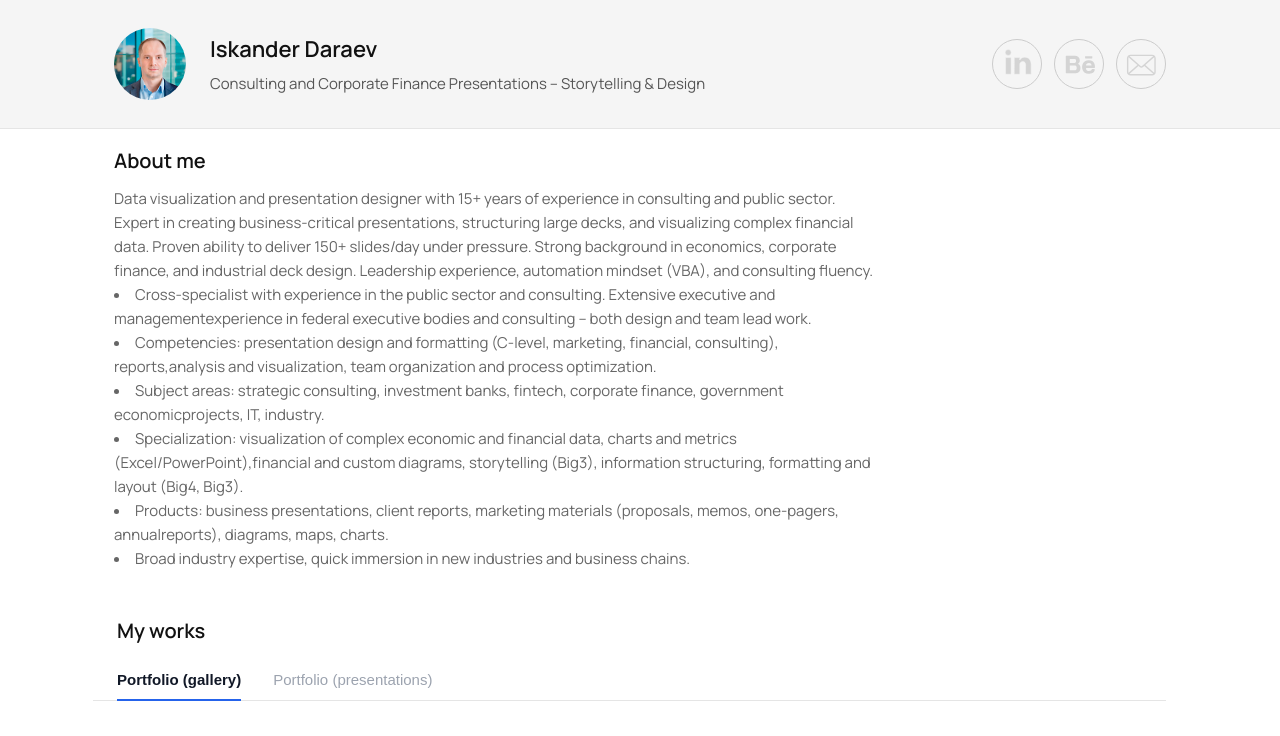
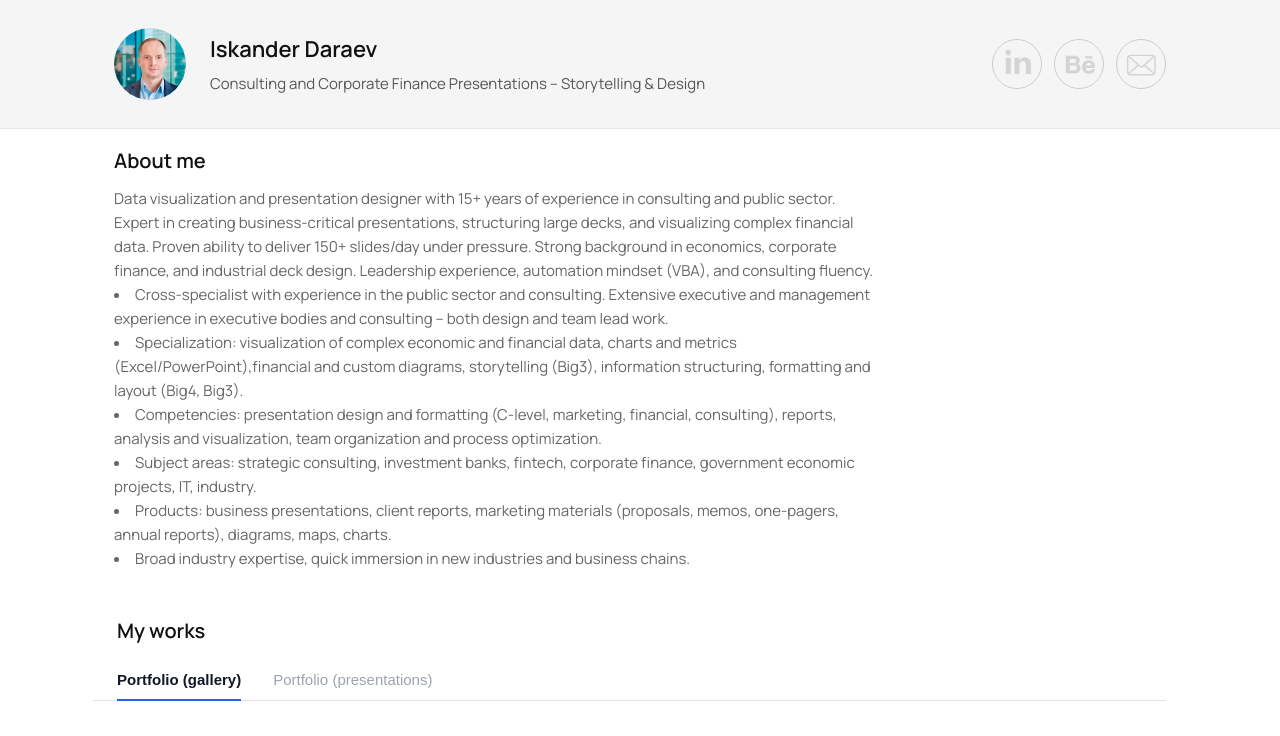
Before and after one commit to isk06/ruportfo, a Next.js app: page / in a window 1280 px wide. Shown: the top 736 px of the page. Built offline with nearby package versions, Linux system fonts and the light colour scheme.

Commit message:
about me content

```diff
--- a/app/page.tsx
+++ b/app/page.tsx
@@ -108,11 +108,11 @@ export default function HomePage() {
           background in economics, corporate finance, and industrial deck design.
           Leadership experience, automation mindset (VBA), and consulting fluency.
 
-          <li>Cross-specialist with experience in the public sector and consulting. Extensive executive and managementexperience in federal executive bodies and consulting – both design and team lead work.</li>
-          <li>Competencies: presentation design and formatting (C-level, marketing, financial, consulting), reports,analysis and visualization, team organization and process optimization.</li>
-          <li>Subject areas: strategic consulting, investment banks, fintech, corporate finance, government economicprojects, IT, industry.</li>
+          <li>Cross-specialist with experience in the public sector and consulting. Extensive executive and management experience in executive bodies and consulting – both design and team lead work.</li>
           <li>Specialization: visualization of complex economic and financial data, charts and metrics (Excel/PowerPoint),financial and custom diagrams, storytelling (Big3), information structuring, formatting and layout (Big4, Big3).</li>
-          <li>Products: business presentations, client reports, marketing materials (proposals, memos, one-pagers, annualreports), diagrams, maps, charts.</li>
+          <li>Competencies: presentation design and formatting (C-level, marketing, financial, consulting), reports, analysis and visualization, team organization and process optimization.</li>
+          <li>Subject areas: strategic consulting, investment banks, fintech, corporate finance, government economic projects, IT, industry.</li>
+          <li>Products: business presentations, client reports, marketing materials (proposals, memos, one-pagers, annual reports), diagrams, maps, charts.</li>
           <li>Broad industry expertise, quick immersion in new industries and business chains.</li>
         </p>
       </section>
```
